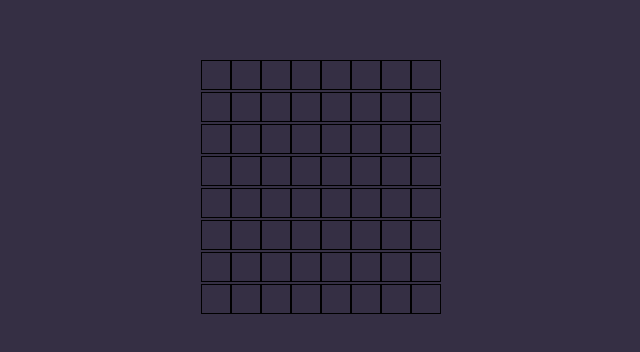
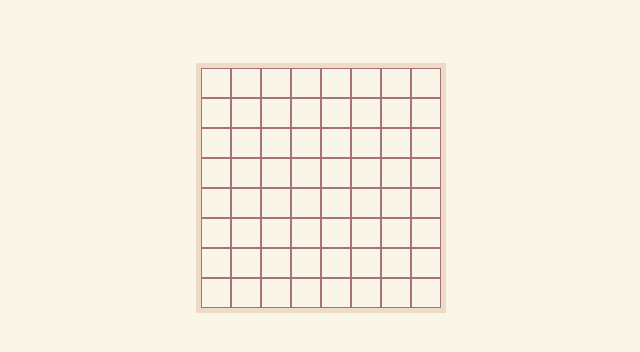
Before and after one commit to plla2/MINE-GAME, a React (Vite) app: page / in a window 1280 px wide. Shown: the part 212-564 px from the top of the page, without its empty margins (319-959 px from the left). Built offline with nearby package versions, Linux system fonts and the light colour scheme.

Commit message:
💄 GameBoard, Cell 스타일 지정

```diff
--- a/src/components/Cell/CellStyle.ts
+++ b/src/components/Cell/CellStyle.ts
@@ -3,6 +3,8 @@ import styled from 'styled-components';
 export const CellButton = styled.button`
   width: 30px;
   height: 30px;
-  border: 1px solid black;
+  border: 1px solid #a7727d;
   text-align: center;
+  font-weight: 700;
+  color: #8b7e74;
 `;
--- a/src/components/GameBoard/GameBoard.tsx
+++ b/src/components/GameBoard/GameBoard.tsx
@@ -1,3 +1,4 @@
+import * as S from './GameBoardStyle';
 import { useAppSelector } from '../../redux/rtk-hooks/useAppSelector';
 import Cell from '../Cell/Cell';
 
@@ -5,15 +6,15 @@ const GameBoard = () => {
   const gameBoardData = useAppSelector((state) => state.game.gameBoardData);
 
   return (
-    <div>
+    <S.BoardWrapper>
       {gameBoardData.map((row, rowIndex) => (
-        <div key={rowIndex}>
+        <S.RowWrapper key={rowIndex}>
           {row.map((col, colIndex) => (
             <Cell key={rowIndex * row.length + colIndex} col={col} rowIndex={rowIndex} colIndex={colIndex} />
           ))}
-        </div>
+        </S.RowWrapper>
       ))}
-    </div>
+    </S.BoardWrapper>
   );
 };
 
--- /dev/null
+++ b/src/components/GameBoard/GameBoardStyle.ts
@@ -0,0 +1,16 @@
+import styled from 'styled-components';
+
+export const BoardWrapper = styled.div`
+  border: 5px solid #eddbc7;
+  display: flex;
+  flex-direction: column;
+  justify-content: center;
+  align-items: center;
+  width: fit-content;
+`;
+
+export const RowWrapper = styled.div`
+  display: flex;
+  justify-content: center;
+  align-items: center;
+`;
--- a/src/components/PageLayout/PageLayoutStyle.ts
+++ b/src/components/PageLayout/PageLayoutStyle.ts
@@ -9,5 +9,5 @@ export const Container = styled.div`
   align-items: center;
   margin: 0 auto;
   padding: 0 10px;
-  background-color: #352f44;
+  background-color: #f9f5e7;
 `;
```
